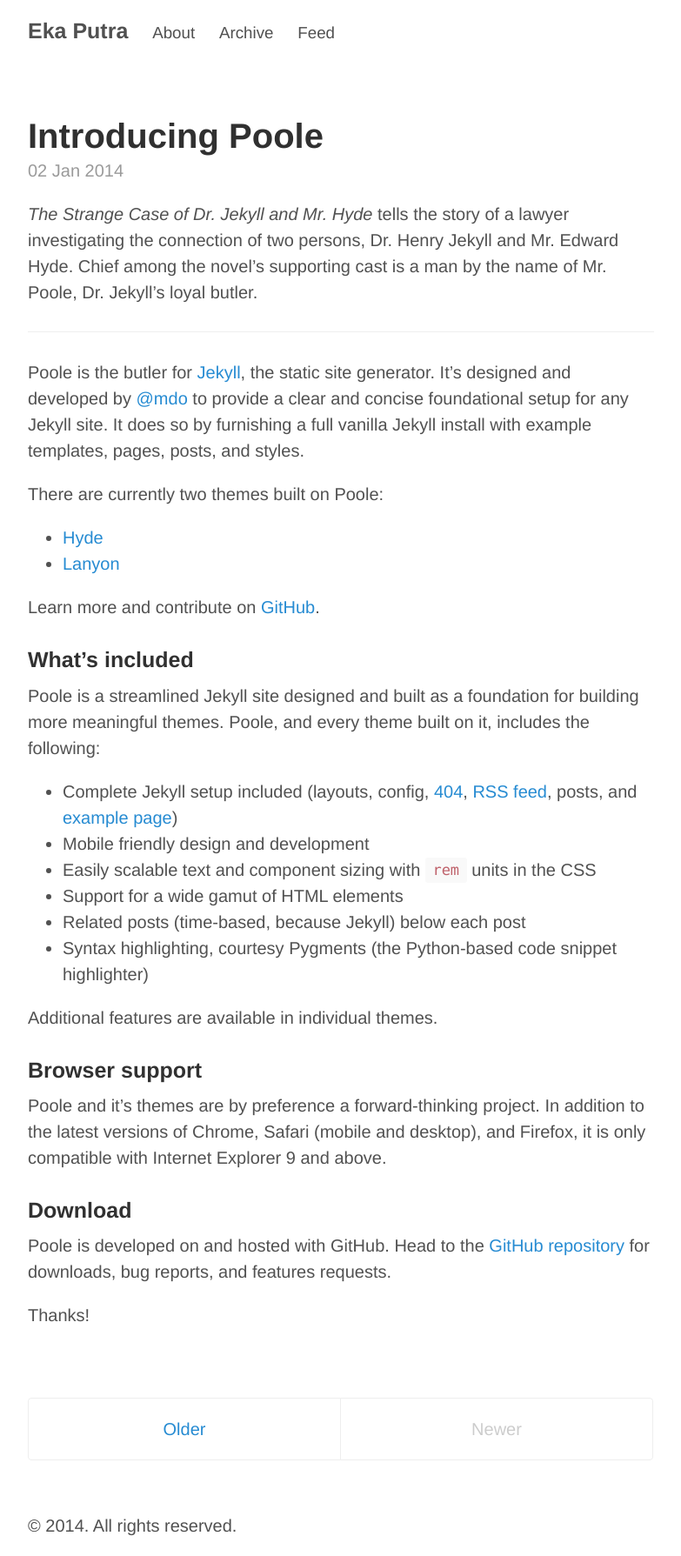
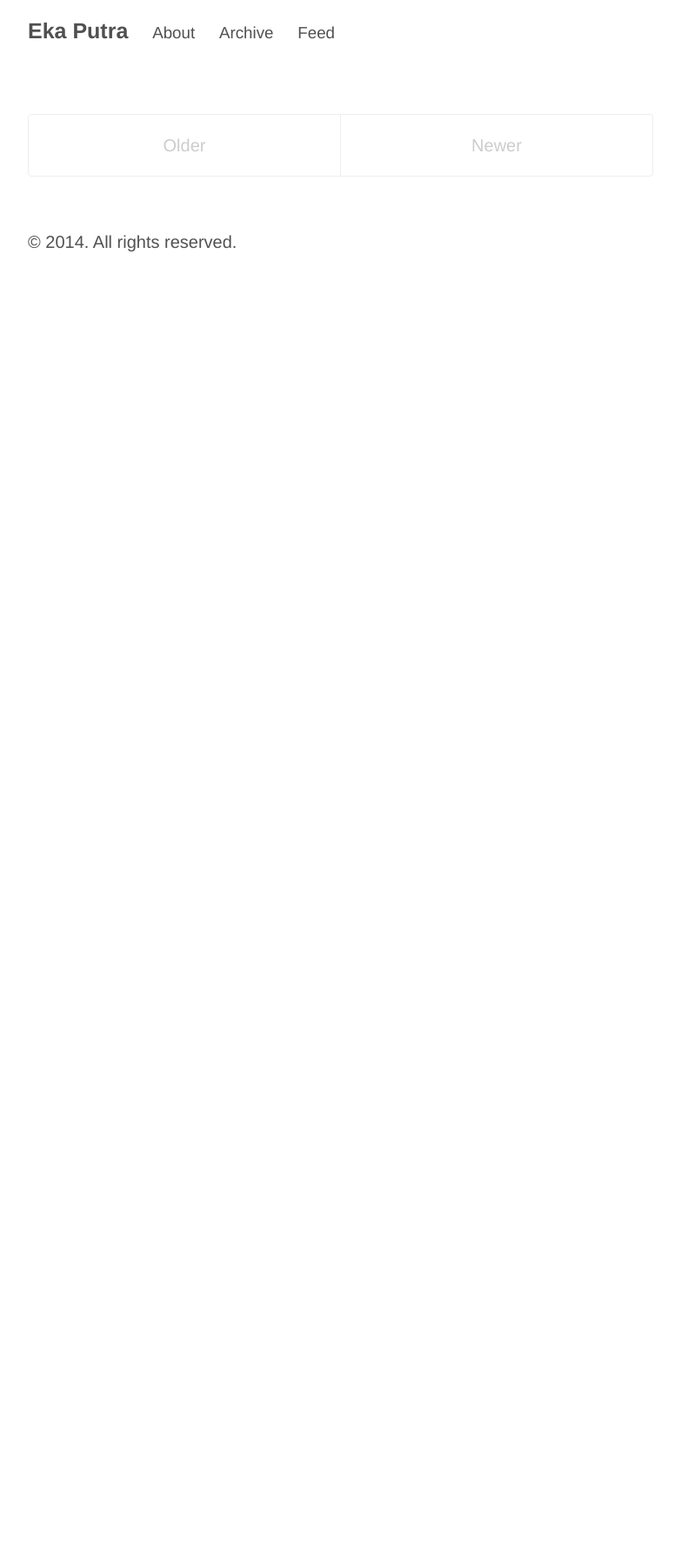
Before and after one commit to eputra/eputra.github.io, a Jekyll site: the page built from index.html, in a window 1280 px wide. Shown: the whole page at 87% size, without its empty margins (248-1031 px from the left). Built offline with Jekyll 4.4.1, drawn with Linux system fonts in a browser that asks for light colours; Markdown is read by kramdown in place of the engine named in the settings; the list of posts is cut into pages by our own code; after the commit the page ends 900 px from its top, so only the background shows below that.

Commit message:
Initial commit

```diff
--- a/_posts/2014-01-02-introducing-poole.md
+++ /dev/null
@@ -1,42 +0,0 @@
----
-layout: post
-title: Introducing Poole
-comments: true
-permalink: introducing-poole
----
-
-*The Strange Case of Dr. Jekyll and Mr. Hyde* tells the story of a lawyer investigating the connection of two persons, Dr. Henry Jekyll and Mr. Edward Hyde. Chief among the novel's supporting cast is a man by the name of Mr. Poole, Dr. Jekyll's loyal butler.
-
------
-
-Poole is the butler for [Jekyll](http://jekyllrb.com), the static site generator. It's designed and developed by [@mdo](https://twitter.com/mdo) to provide a clear and concise foundational setup for any Jekyll site. It does so by furnishing a full vanilla Jekyll install with example templates, pages, posts, and styles.
-
-There are currently two themes built on Poole:
-
-* [Hyde](http://hyde.getpoole.com)
-* [Lanyon](http://lanyon.getpoole.com)
-
-Learn more and contribute on [GitHub](https://github.com/poole).
-
-### What's included
-
-Poole is a streamlined Jekyll site designed and built as a foundation for building more meaningful themes. Poole, and every theme built on it, includes the following:
-
-* Complete Jekyll setup included (layouts, config, [404](/404.html), [RSS feed](/atom.xml), posts, and [example page](/about))
-* Mobile friendly design and development
-* Easily scalable text and component sizing with `rem` units in the CSS
-* Support for a wide gamut of HTML elements
-* Related posts (time-based, because Jekyll) below each post
-* Syntax highlighting, courtesy Pygments (the Python-based code snippet highlighter)
-
-Additional features are available in individual themes.
-
-### Browser support
-
-Poole and it's themes are by preference a forward-thinking project. In addition to the latest versions of Chrome, Safari (mobile and desktop), and Firefox, it is only compatible with Internet Explorer 9 and above.
-
-### Download
-
-Poole is developed on and hosted with GitHub. Head to the <a href="https://github.com/poole/poole">GitHub repository</a> for downloads, bug reports, and features requests.
-
-Thanks!
```
Also changed, not shown: _posts/2013-12-31-whats-jekyll.md (deleted, +0 -12 lines), _posts/2014-01-01-example-content.md (deleted, +0 -140 lines), about.md (+0 -2 lines).
